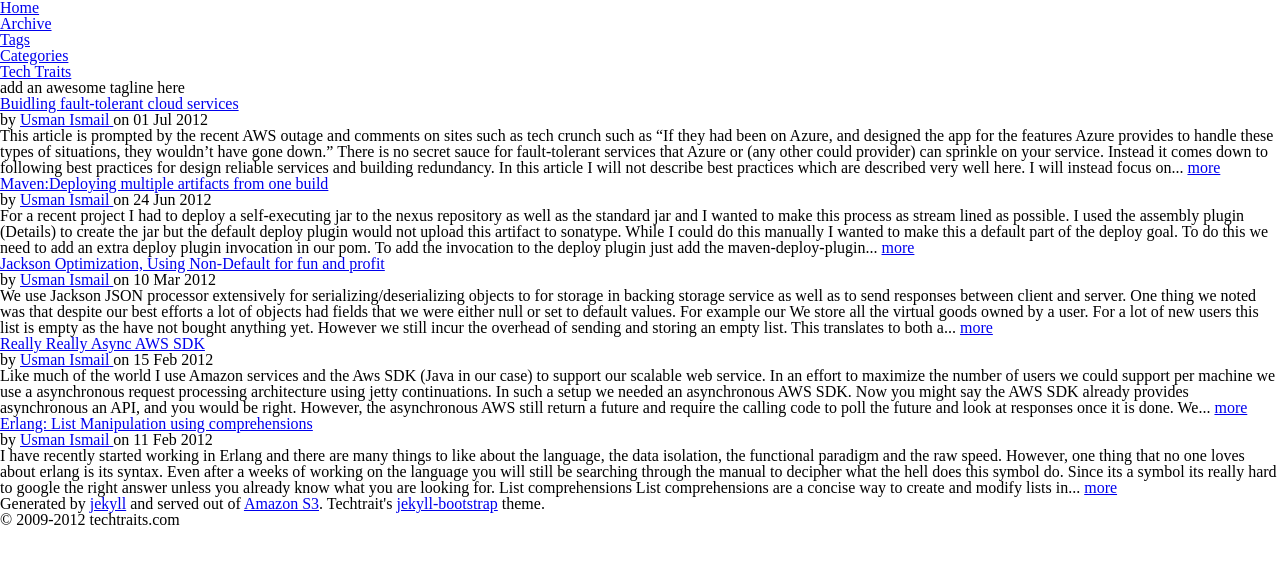
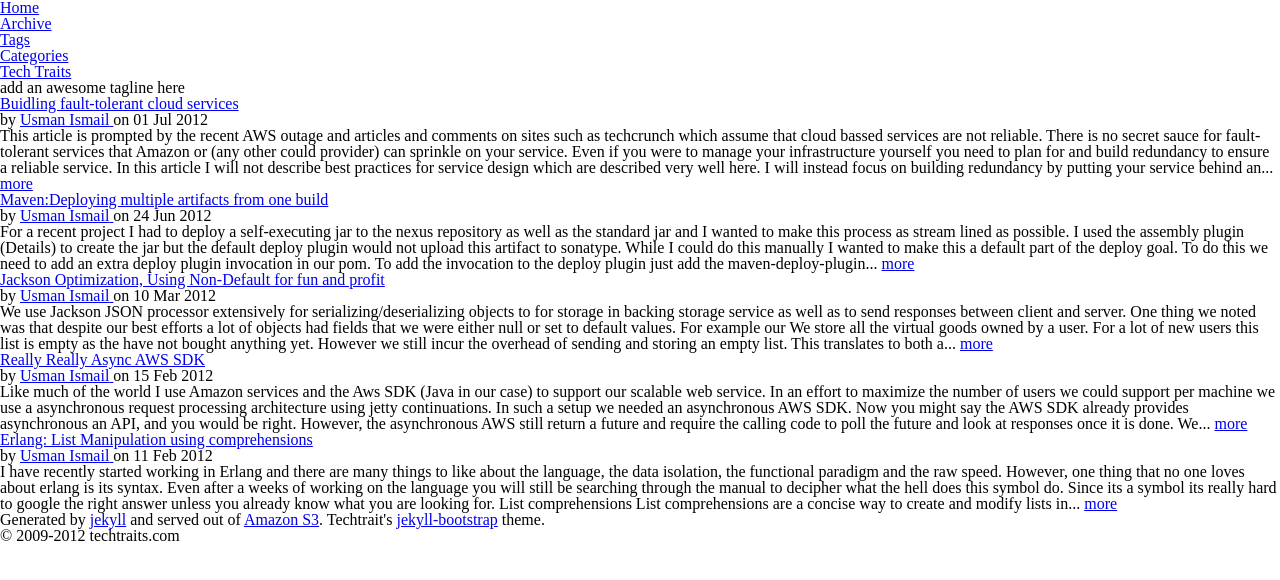
Before and after one commit to techtraits/techtraits-blog, a Jekyll site: the page built from index.md, in a window 1280 px wide. Shown: the top 580 px of the page. Built offline with Jekyll 4.4.1, drawn with Linux system fonts in a browser that asks for light colours; nearby versions of some CDN libraries; library files that are not in the unit come from our copies.

Commit message:
Updating article

```diff
--- a/_posts/2012-07-01-Buidling-fault-tolerant-cloud-services.markdown
+++ b/_posts/2012-07-01-Buidling-fault-tolerant-cloud-services.markdown
@@ -13,7 +13,7 @@ tags:
 - ELB
 ---
 
-This article is prompted by the recent [AWS outage](http://online.wsj.com/article/SB10001424052702304058404577498862386335838.html?mod=googlenews_wsj) and comments on sites such as tech crunch such as "If they had been on Azure, and designed the app for the features Azure provides to handle these types of situations, they wouldn't have gone down." There is no secret sauce for fault-tolerant services that Azure or (any other could provider) can sprinkle on your service. Instead it comes down to following best practices for design reliable services and building redundancy. In this article I will not describe best practices which are described very well [here](http://www.twilio.com/engineering/2011/04/22/why-twilio-wasnt-affected-by-todays-aws-issues/). I will instead focus on building redundancy by putting your service behind an Elastic Load Balancer in multiple availability zones and then making multiple instances of these clusters in different regions.
+This article is prompted by the recent [AWS outage](http://online.wsj.com/article/SB10001424052702304058404577498862386335838.html?mod=googlenews_wsj) and articles and comments on sites such as techcrunch which assume that cloud bassed services are not reliable. There is no secret sauce for fault-tolerant services that Amazon or (any other could provider) can sprinkle on your service. Even if you were to manage your infrastructure yourself you need to plan for and build redundancy to ensure a reliable service. In this article I will not describe best practices for service design which are described very well [here](http://www.twilio.com/engineering/2011/04/22/why-twilio-wasnt-affected-by-todays-aws-issues/). I will instead focus on building redundancy by putting your service behind an Elastic Load Balancer in multiple availability zones and then making multiple instances of these clusters in different regions.
 
 ### Availability Zones
 The first layer of redundancy is to run your service on several servers even if your service can be run out of one large instance. If any one of these servers fails your users will not even notice as their requests will just go to the alternates. In addition when launching instances make sure you spread your instances in as many availability zones as possible. Amazon's infrastructure is such that the network connectivity, power and other connections for each zone are as independent as possible. Hence if [car drives into the data center power source](http://www.datacenterknowledge.com/archives/2010/05/13/car-crash-triggers-amazon-power-outage/) or is [struck by lightening](http://www.readwriteweb.com/cloud/2011/08/amazons-ireland-services-still.php) only one of the availability zones is likely to be affected.
```
